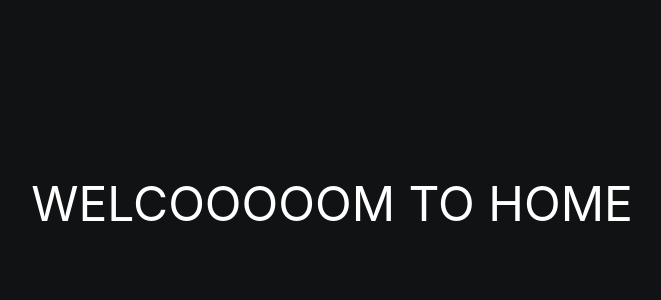
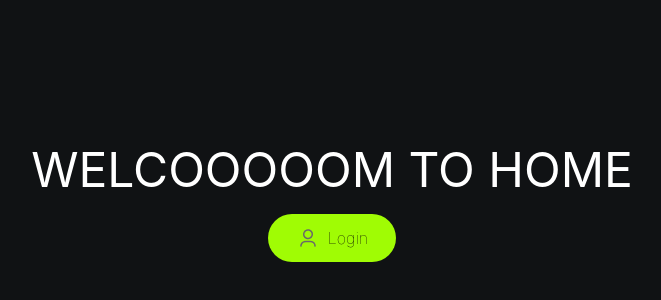
Before and after one commit to techtobit/-react_task_1b, a React (Vite) app: page / in a window 1280 px wide. Shown: the part 236-536 px from the top of the page, without its empty margins (308-969 px from the left). Built offline with nearby package versions, Linux system fonts and the light colour scheme.

Commit message:
added login button on home page

```diff
--- a/src/pages/Home.jsx
+++ b/src/pages/Home.jsx
@@ -1,9 +1,15 @@
 import React from 'react';
+import { Link } from 'react-router-dom';
+import userIcon from '../utils/icons/usericon.png'
 
 const Home = () => {
     return (
-        <div className='h-screen w-full flex items-center justify-center '>
+        <div className='h-screen w-full flex flex-col gap-5 items-center justify-center '>
             <h1 className='text-5xl text-white'>WELCOOOOOM TO HOME</h1>
+            <Link className='bg-[#a0fc04] text-[#050505] font-thin  w-[128px] h-[48px] flex gap-2 items-center justify-center  rounded rounded-full' to='admin/login' >
+            <img src={userIcon} />
+            <span> Login</span>
+            </Link>
         </div>
     );
 };
```
